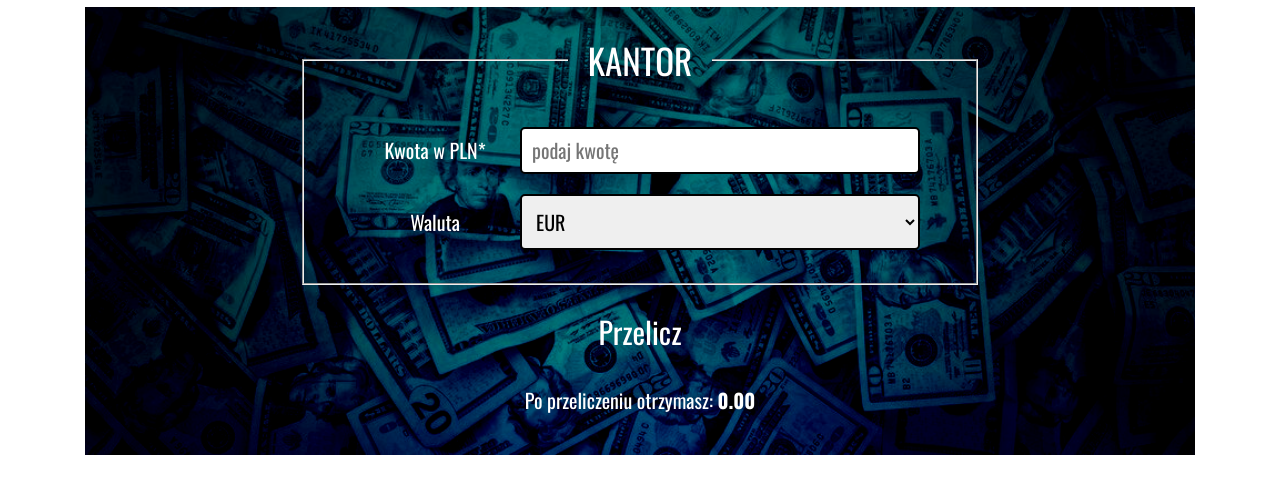
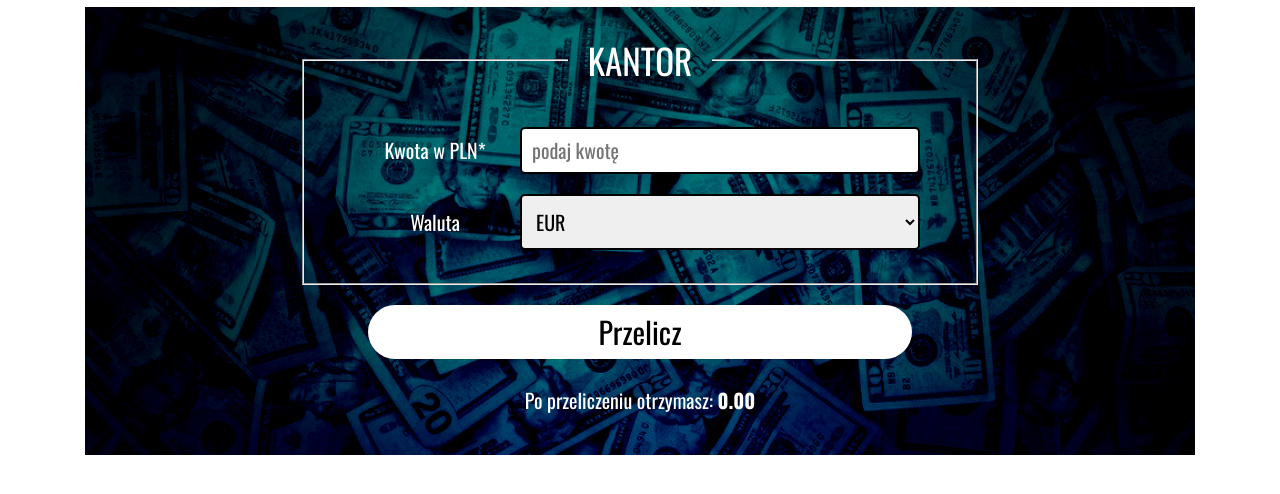
Before and after one commit to PiotrObrochta/currency-converter-react, a React (Create React App) app: page / in a window 1280 px wide. Shown: the top 494 px of the page. Built offline with nearby package versions, Linux system fonts and the light colour scheme.

Commit message:
back to the old appearance of the button

```diff
--- a/src/Form/style.css
+++ b/src/Form/style.css
@@ -16,10 +16,11 @@
 .form__button {
     font-size: 30px;
     width: 80%;
+    background-color: rgb(255, 255, 255);
     border-style: none;
     padding: 10px;
-    color: rgb(255, 255, 255);
-    background-color: transparent;
+    color: rgb(0, 0, 0);
+    border-radius: 50px;
     transition: color 0.1s;
     cursor: pointer;
 }
```
